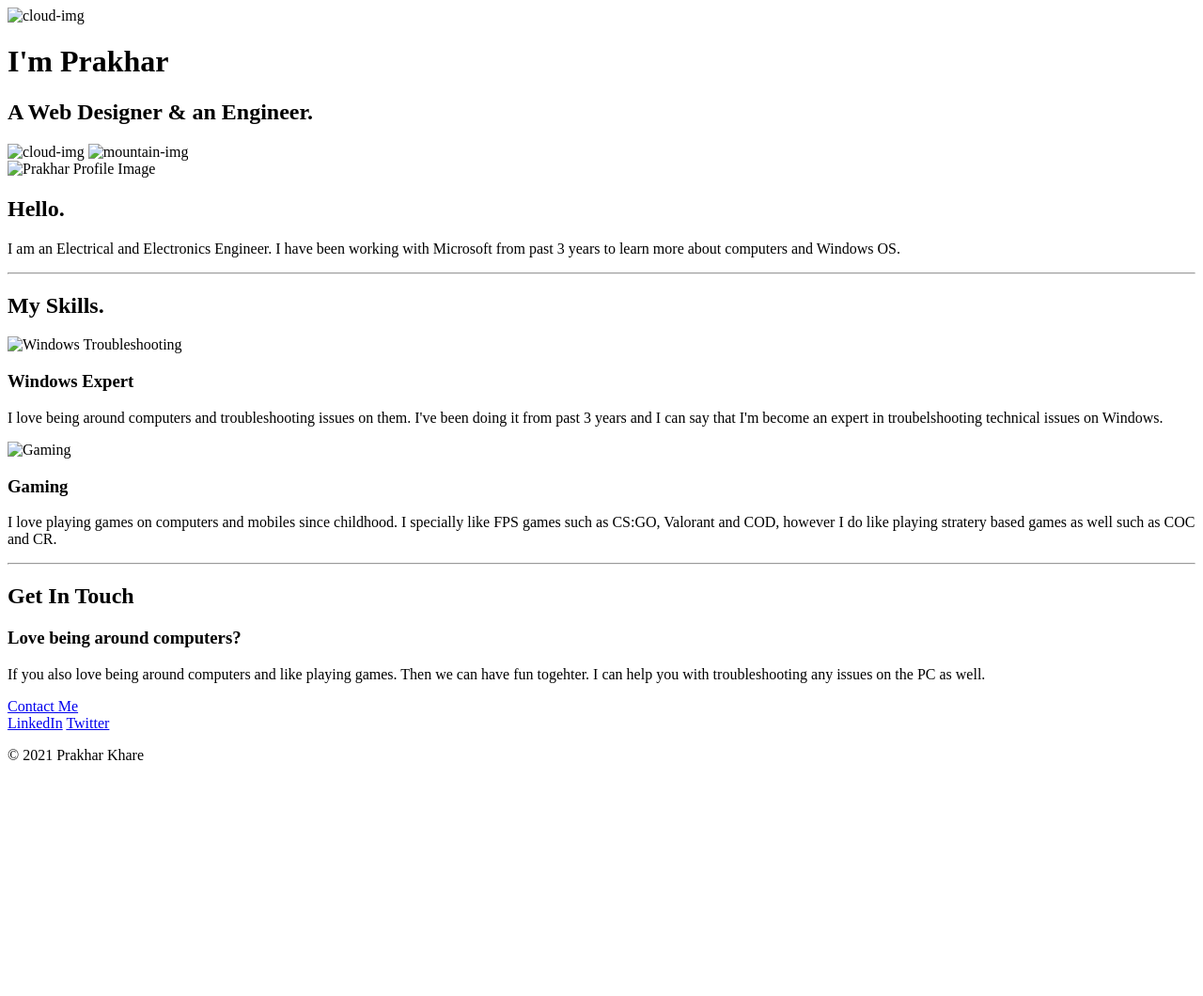
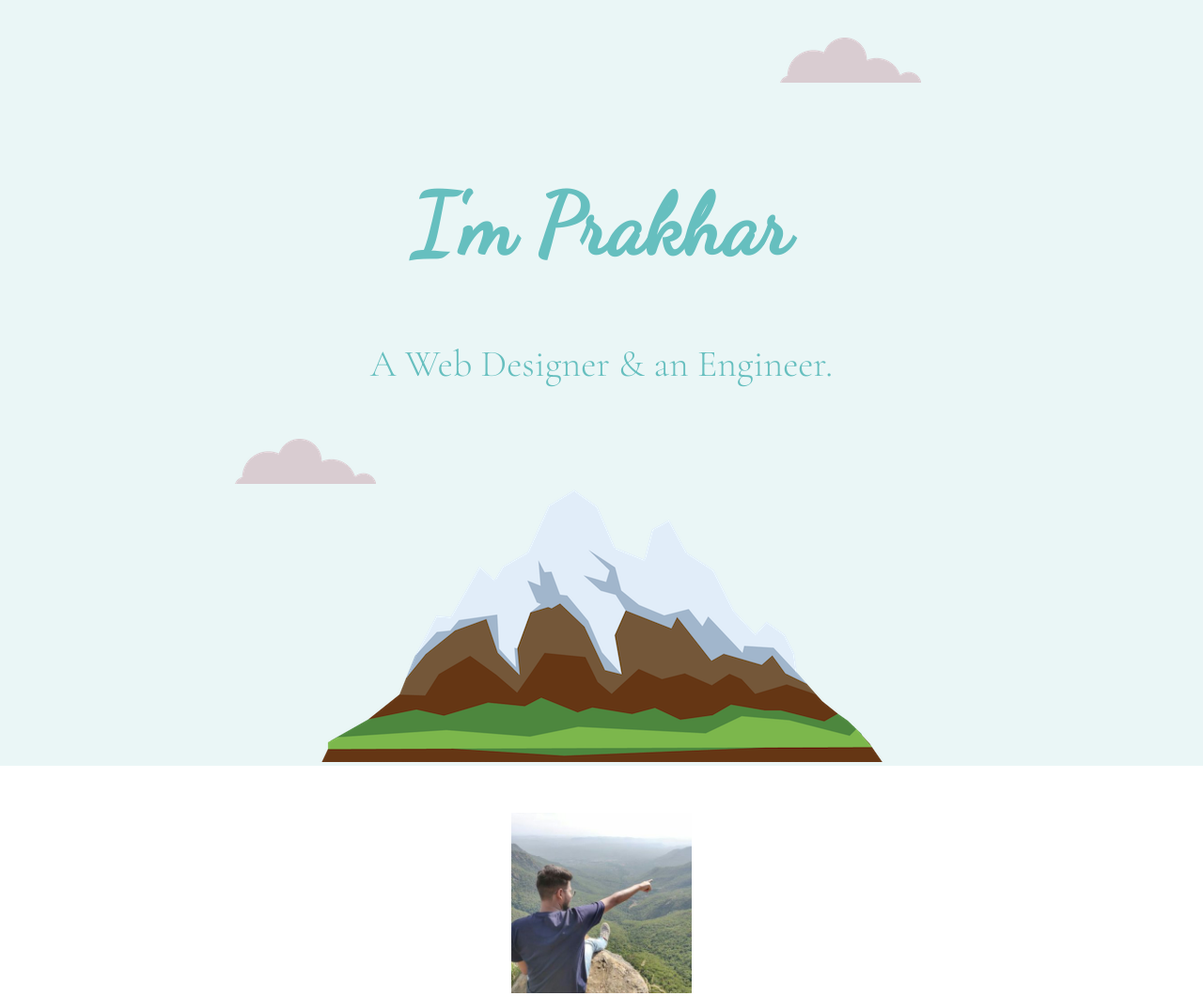
Before and after one commit to prakharkhare/myself, a plain HTML site: page index.html in a window 1280 px wide. Shown: the top 1060 px of the page at 94% size. Before the commit the page ends 829 px from the top, so only its background shows below. Drawn offline with nearby package versions, Linux system fonts and the light colour scheme; the site is published under a folder, as on GitHub Pages, so addresses that start at the root find nothing.

Commit message:
Another test

```diff
--- a/index.html
+++ b/index.html
@@ -4,7 +4,7 @@
 <head>
   <meta charset="utf-8">
   <title>Prakhar Khare</title>
-  <link rel="stylesheet" href="/css/styles.css">
+  <link rel="stylesheet" href="./css/styles.css">
   <link rel="icon" href="favicon.ico">
   <link rel="preconnect" href="https://fonts.gstatic.com">
   <link href="https://fonts.googleapis.com/css2?family=Cormorant+Garamond:wght@300&family=Dancing+Script&family=Quantico&display=swap" rel="stylesheet">
@@ -12,15 +12,15 @@
 
 <body>
   <div class="top-container">
-    <img class="top-cloud" src="/images/cloud.png" alt="cloud-img">
+    <img class="top-cloud" src="./images/cloud.png" alt="cloud-img">
     <h1>I'm Prakhar</h1>
     <h2>A Web Designer & an Engineer.</h2>
-    <img class="bottom-cloud" src="/images/cloud.png" alt="cloud-img">
-    <img src="/images/mountain.png" alt="mountain-img">
+    <img class="bottom-cloud" src="./images/cloud.png" alt="cloud-img">
+    <img src="./images/mountain.png" alt="mountain-img">
   </div>
   <div class="middle-container">
     <div class="profile">
-      <img class="prakhar-img" src="/images/Prakhar.jpg" alt="Prakhar Profile Image">
+      <img class="prakhar-img" src="./images/Prakhar.jpg" alt="Prakhar Profile Image">
       <h2>Hello.</h2>
       <p class="intro" >I am an Electrical and Electronics Engineer. I have been working with Microsoft from past 3 years to learn more about computers and Windows OS.</p>
     </div>
@@ -28,12 +28,12 @@
     <div class="skills">
       <h2>My Skills.</h2>
       <div class="skill-row">
-        <img class="operating-system" src="/images/operating-system.png" alt="Windows Troubleshooting">
+        <img class="operating-system" src="./images/operating-system.png" alt="Windows Troubleshooting">
         <h3>Windows Expert</h3>
         <p>I love being around computers and troubleshooting issues on them. I've been doing it from past 3 years and I can say that I'm become an expert in troubelshooting technical issues on Windows.</p>
       </div>
       <div class="skill-row">
-        <img class="controller" src="/images/controller.png" alt="Gaming">
+        <img class="controller" src="./images/controller.png" alt="Gaming">
         <h3>Gaming</h3>
         <p>I love playing games on computers and mobiles since childhood. I specially like FPS games such as CS:GO, Valorant and COD, however I do like playing stratery based games as well such as COC and CR.</p>
       </div>
```
